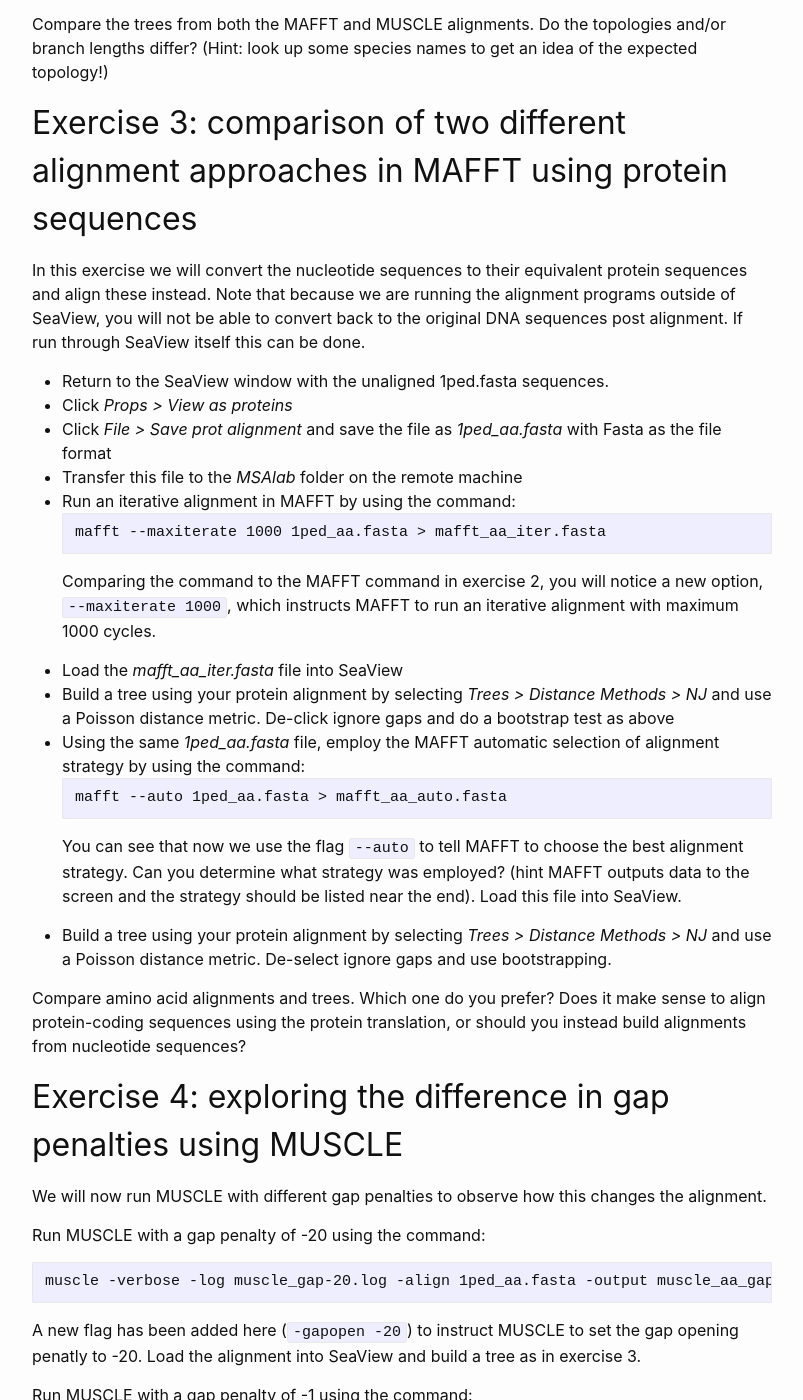
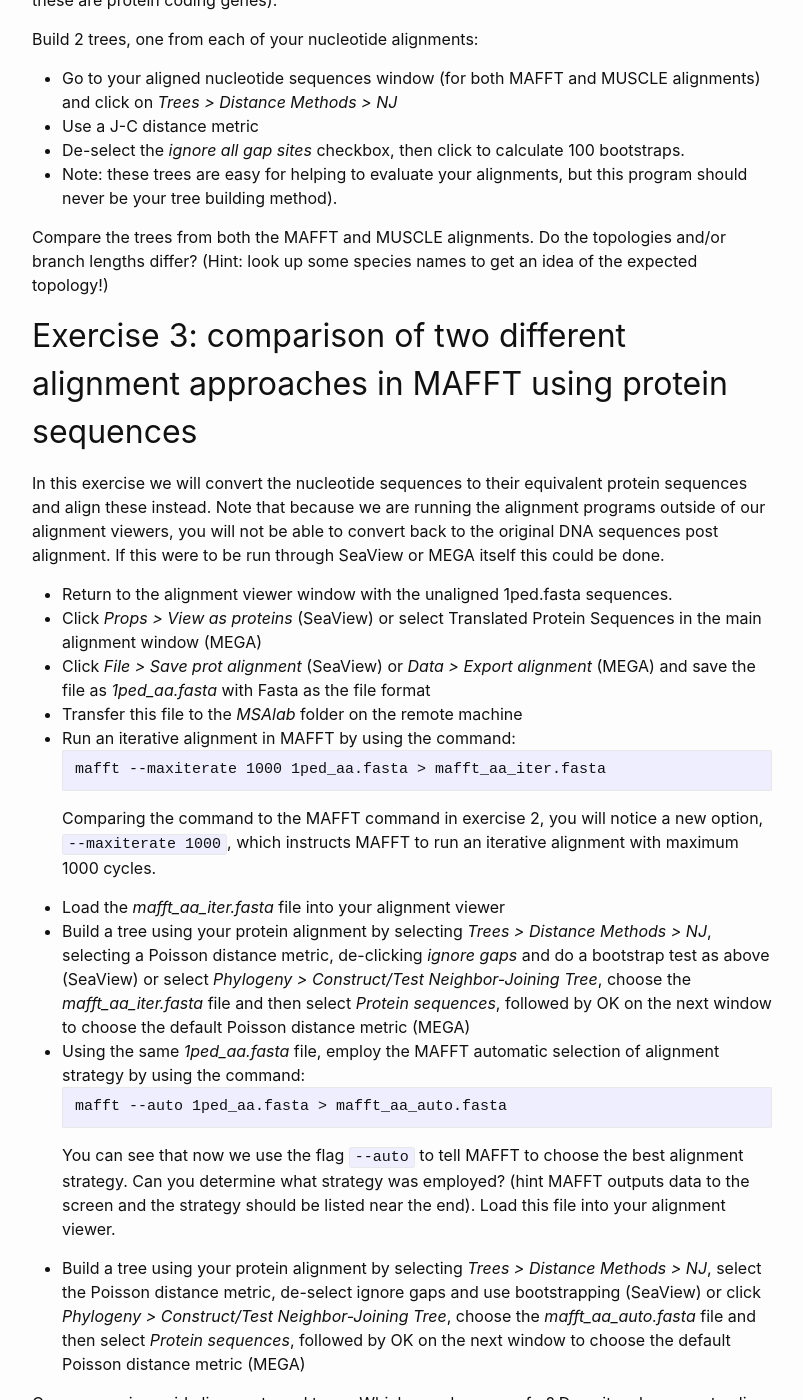
Before and after one commit to molevolworkshop/molevolworkshop.github.io, a Jekyll site: the page built from software/alignment-lab.md, in a window 1280 px wide and 1400 px high, scrolled down 3800 px. Shown: the whole window, without its empty margins (238-1041 px from the left). Built offline with Jekyll 4.4.1, drawn with Linux system fonts in a browser that asks for light colours; some of the changed text lies outside the part shown.

Commit message:
Update alignment-lab.md

```diff
--- a/software/alignment-lab.md
+++ b/software/alignment-lab.md
@@ -55,23 +55,25 @@
 but if this is your first time using one, you will need to get
 accustomed to using computers without a graphical user interface (GUI).
 
-For visualization we will use the program
-[SeaView](http://doua.prabi.fr/software/seaview). Seaview is an
-alignment viewer, but it also allows you to estimate simple
+For visualization we will use the programs
+[SeaView](http://doua.prabi.fr/software/seaview) or [MEGA](https://megasoftware.net/) (whichever works for you). Both programs are
+relatively simple alignment viewers, but also allows you to estimate simple
 distance-based trees and invoke alignment programs. You can access help
-files at any time within the program by clicking on ‘Help’ in the top
-right corner. A good alternative to SeaView is
+files at any time within the program by clicking on ‘Help’ in the top menu. Another good alternative is
 [AliView](http://www.ormbunkar.se/aliview/). AliView is great for
 looking at properties of very large alignments. Tree building options in
 alignment viewers are not publication quality, but they can be useful if
 checking for contamination or homology errors.
 
-If you have not downloaded SeaView, do so now using the following links:
+If you have not downloaded SeaView or MEGA, do so now using the following links:
 
-
+SeaView:
 * [Mac OS X](https://web.archive.org/web/20141011000249/http://doua.prabi.fr/software/seaview_data/seaview4.zip)
 * [Windows](https://web.archive.org/web/20141011000249/http://doua.prabi.fr/software/seaview_data/seaview4.exe)
 * [Linux](https://web.archive.org/web/20141011000249/http://doua.prabi.fr/software/seaview_data/seaview4-64.tgz)
+
+MEGA:
+* [Select your OS](https://megasoftware.net/)
 
 This activity is structured to be done either by yourself or with a
 partner. Working with a partner is a great idea!
@@ -87,7 +89,7 @@
 unzip MSAlab.zip
 ~~~~~~
 
-## Exercise 1: basic functions in SeaView
+## Exercise 1: basic functions in SeaView and MEGA
 
 Copy the _1ped.fasta_ file from your remote machine to your laptop. If you cannot
 remember how to use the scp command, take a look at the [computer lab intro](/labs/intro/).
@@ -95,7 +97,7 @@
 nucleotide sequences from a variety of organisms; modified from
 BAliBASE.
 
-Start SeaView. Load the data set _1ped.fasta_ by going to _File > Open_. Have a look at the data. Is it aligned? Try some of the basic
+Start SeaView or MEGA. Load the data set _1ped.fasta_ by going to _File > Open_ (in MEGA, select _Align_ in the popup window after opening the file). Have a look at the data. Does it look like it's already been aligned? Try some of the basic
 commands. To select a taxon, click on any taxon name on the left side.
 You can copy the sequence using the _Copy selected sequences_ command in
 the edit menu. These can then be pasted into a text editor (e.g.
@@ -136,7 +138,7 @@
 back at the [advanced UNIX tutorial](/unix-tutorial/).
 
 Once the alignment process is completed, transfer the file to your own
-computer (through scp or Cyberduck) and open it in SeaView as in
+computer (through scp or Cyberduck) and open it in an alignment viewer (e.g. Seaview or MEGA) as in
 exercise 1. A new window with the aligned data will appear.
 
 ### Run MUSCLE
@@ -156,17 +158,10 @@
 in the file *muscle_dna.fasta*. Note that `-log` are not always
 needed but it allows you to see the default options in MUSCLE.
 
-{% comment %}
-This is old, verbose does not seem to be an option in recent versions of MUSCLE
-* `-verbose` is a flag that instructs MUSCLE to output a very thorough
-log. This allows us to see exactly what MUSCLE is doing. Note that the
-flags here are single dashes, not double dashes as with MAFFT.
-{% endcomment %}
-
 ### Compare MAFFT and MUSCLE alignments
 
 Once the MUSCLE alignment is done, transfer the aligned fasta file to
-your own computer (through scp or Cyberduck) and open it in SeaView. A
+your own computer (through scp or Cyberduck) and open it in your alignment viewer. A
 new window with the aligned data will appear.
 
 Compare the alignments resulting from MAFFT and MUSCLE. Are they
@@ -192,13 +187,13 @@
 
 In this exercise we will convert the nucleotide sequences to their
 equivalent protein sequences and align these instead. Note that because
-we are running the alignment programs outside of SeaView, you will not
-be able to convert back to the original DNA sequences post alignment. If
-run through SeaView itself this can be done.
+we are running the alignment programs outside of our alignment viewers, you will not
+be able to convert back to the original DNA sequences post alignment. If this were to be
+run through SeaView or MEGA itself this could be done.
 
-* Return to the SeaView window with the unaligned 1ped.fasta sequences.
-* Click *Props > View as proteins*
-* Click *File > Save prot alignment* and save the file as
+* Return to the alignment viewer window with the unaligned 1ped.fasta sequences.
+* Click *Props > View as proteins* (SeaView) or select Translated Protein Sequences in the main alignment window (MEGA)
+* Click *File > Save prot alignment* (SeaView) or *Data > Export alignment* (MEGA) and save the file as
 *1ped_aa.fasta* with Fasta as the file format
 * Transfer this file to the _MSAlab_ folder on the remote machine
 * Run an iterative alignment in MAFFT by using the
@@ -210,10 +205,12 @@
 notice a new option,
 `--maxiterate 1000`, which instructs MAFFT to run an iterative alignment
 with maximum 1000 cycles.
-* Load the *mafft_aa_iter.fasta* file into SeaView
+* Load the *mafft_aa_iter.fasta* file into your alignment viewer
 * Build a tree using your protein alignment by selecting *Trees >
-Distance Methods > NJ* and use a Poisson distance metric. De-click
-ignore gaps and do a bootstrap test as above
+Distance Methods > NJ*, selecting a Poisson distance metric, de-clicking
+_ignore gaps_ and do a bootstrap test as above (SeaView)
+or select *Phylogeny > Construct/Test Neighbor-Joining Tree*, choose the *mafft_aa_iter.fasta* file and then
+select *Protein sequences*, followed by OK on the next window to choose the default Poisson distance metric (MEGA)
 * Using the same _1ped_aa.fasta_ file, employ the MAFFT automatic selection
 of alignment strategy by using the command:
 ~~~~~~
@@ -222,10 +219,11 @@
 You can see that now we use the flag `--auto` to tell MAFFT to choose the
 best alignment strategy. Can you determine what strategy was employed? (hint MAFFT outputs
 data to the screen and the strategy should be listed near the end). Load
-this file into SeaView.
+this file into your alignment viewer.
 * Build a tree using your protein alignment by selecting *Trees >
-Distance Methods > NJ* and use a Poisson distance metric. De-select
-ignore gaps and use bootstrapping.
+Distance Methods > NJ*, select the Poisson distance metric, de-select
+ignore gaps and use bootstrapping (SeaView) or click *Phylogeny > Construct/Test Neighbor-Joining Tree*, choose the *mafft_aa_auto.fasta* file and then
+select *Protein sequences*, followed by OK on the next window to choose the default Poisson distance metric (MEGA)
 
 Compare amino acid alignments and trees. Which one do you prefer? Does
 it make sense to align protein-coding sequences using the protein
@@ -243,21 +241,21 @@
 ~~~~~~
 A new flag has been added
 here (`-gapopen -20`) to instruct MUSCLE to set the gap opening penatly to
--20. Load the alignment into SeaView and build a tree as in exercise 3.
+-20. Load the alignment into your alignment viewer and build a tree as in exercise 3.
 
 Run MUSCLE with a gap penalty of -1 using the command:
 ~~~~~~
 muscle -verbose -log muscle_gap-1.log -align 1ped_aa.fasta -output muscle_aa_gap-1.fasta -gapopen -1
 ~~~~~~
 The flag (`-gapopen -1`) instructs MUSCLE to set the gap opening penatly to -1. Load the
-alignment into SeaView and build a tree as in exercise 3.
+alignment into your alignment viewer and build a tree as in exercise 3.
 
 Run MUSCLE with the default gap penalty using the command:
 ~~~~~~
 muscle -verbose -log muscle_defGap.log -align 1ped_aa.fasta -output muscle_aa.fasta
 ~~~~~~
 
-Load the alignment into SeaView and build a tree as in exercise 3.
+Load the alignment into your alignment viewer and build a tree as in exercise 3.
 
 How do the modified gap penalty alignments compare to the default one?
 Which alignment has the most gaps? The log files from MUSCLE will tell
```
